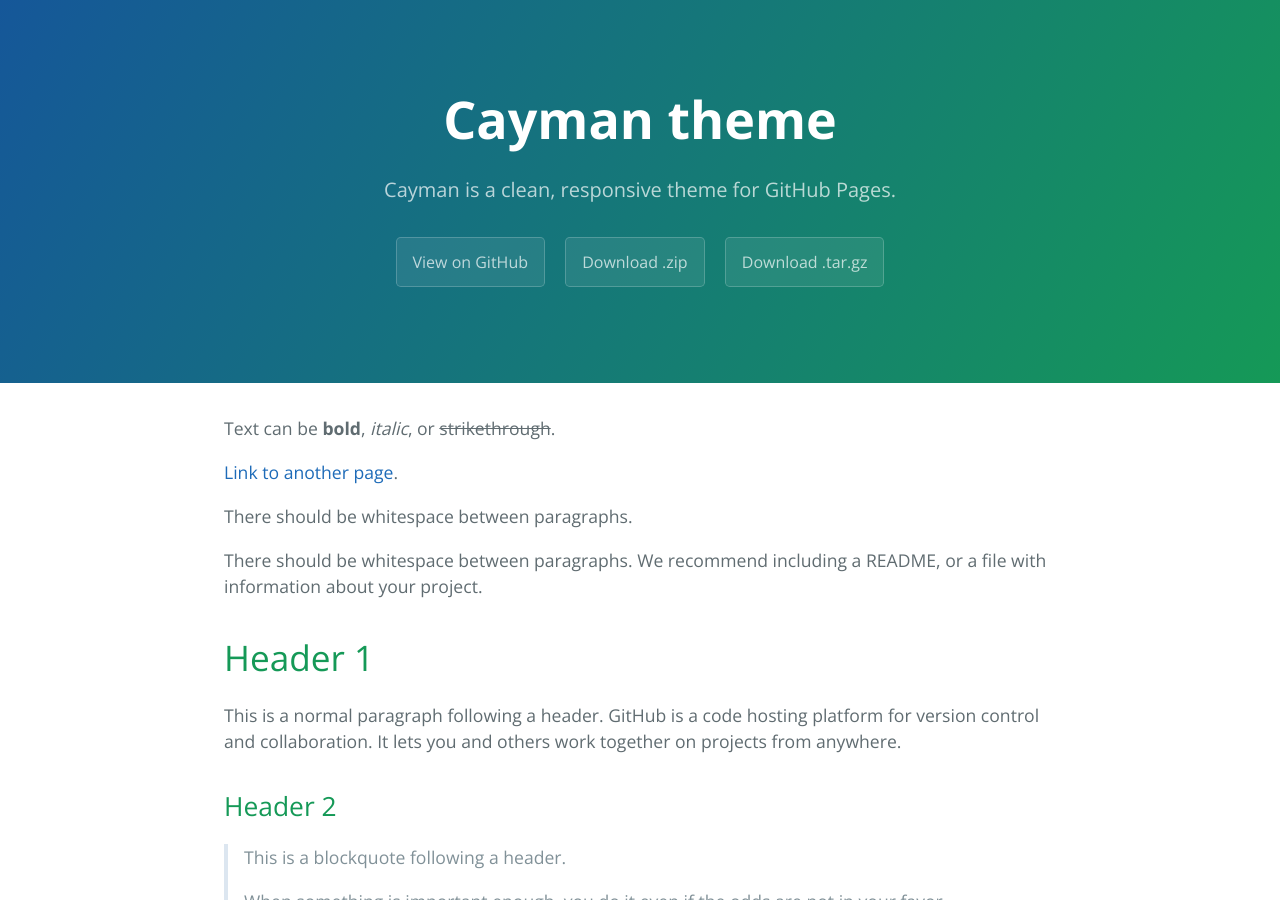
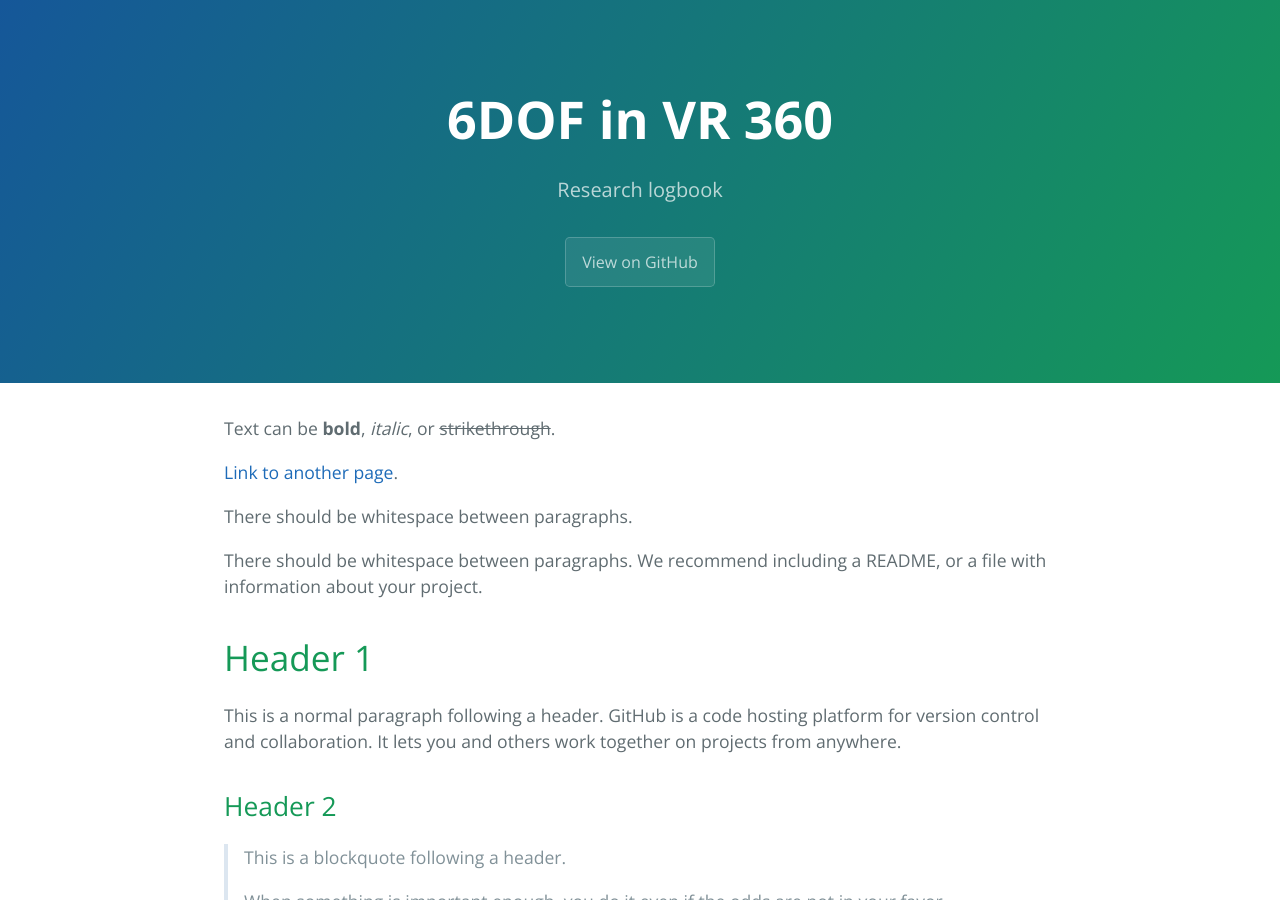
Before and after one commit to korgan00/VR-DepthMap-Stereo, a Jekyll site: the page built from index.md, in a window 1280 px wide and 900 px high. Built offline with Jekyll 4.4.1, drawn with Linux system fonts in a browser that asks for light colours.

Commit message:
config modified

```diff
--- a/_config.yml
+++ b/_config.yml
@@ -1,5 +1,5 @@
-title: Cayman theme
-description: Cayman is a clean, responsive theme for GitHub Pages.
-show_downloads: true
+title: 6DOF in VR 360
+description: Research logbook
+show_downloads: false
 google_analytics:
 theme: jekyll-theme-cayman
```
